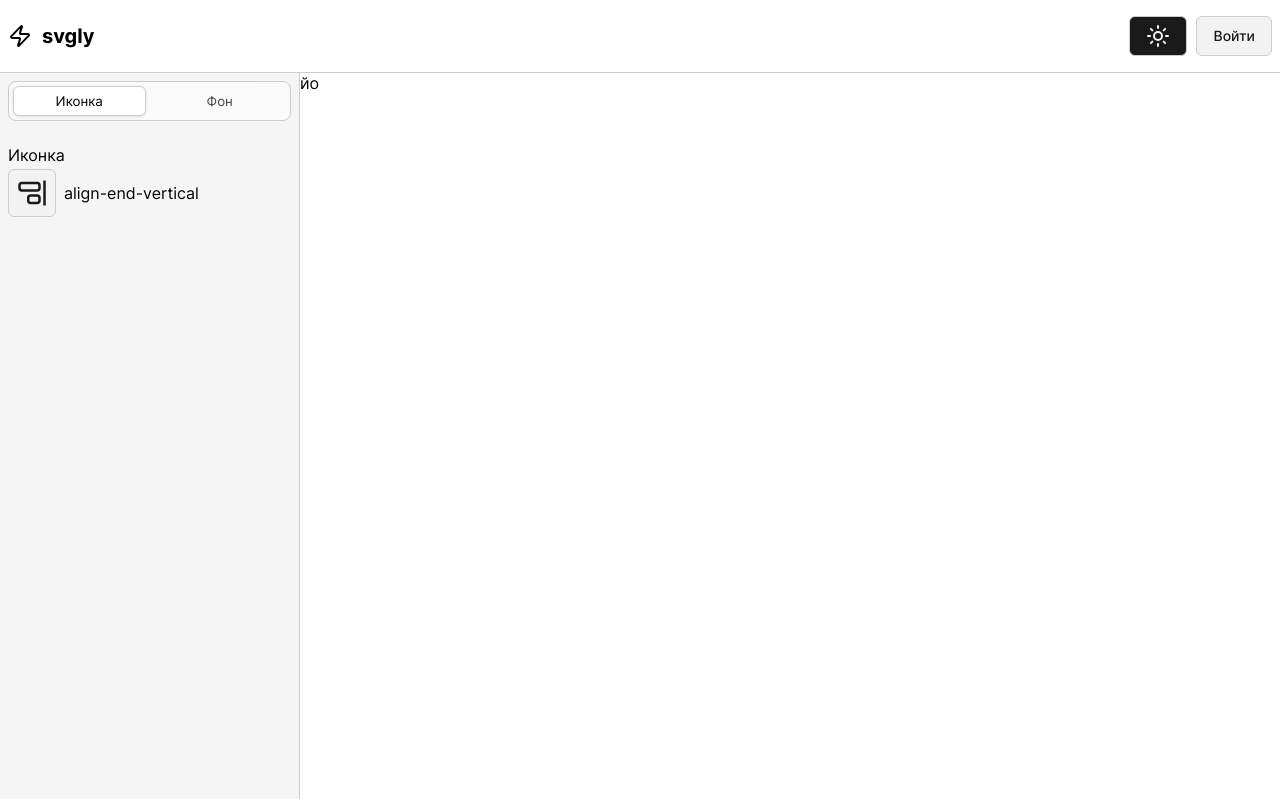
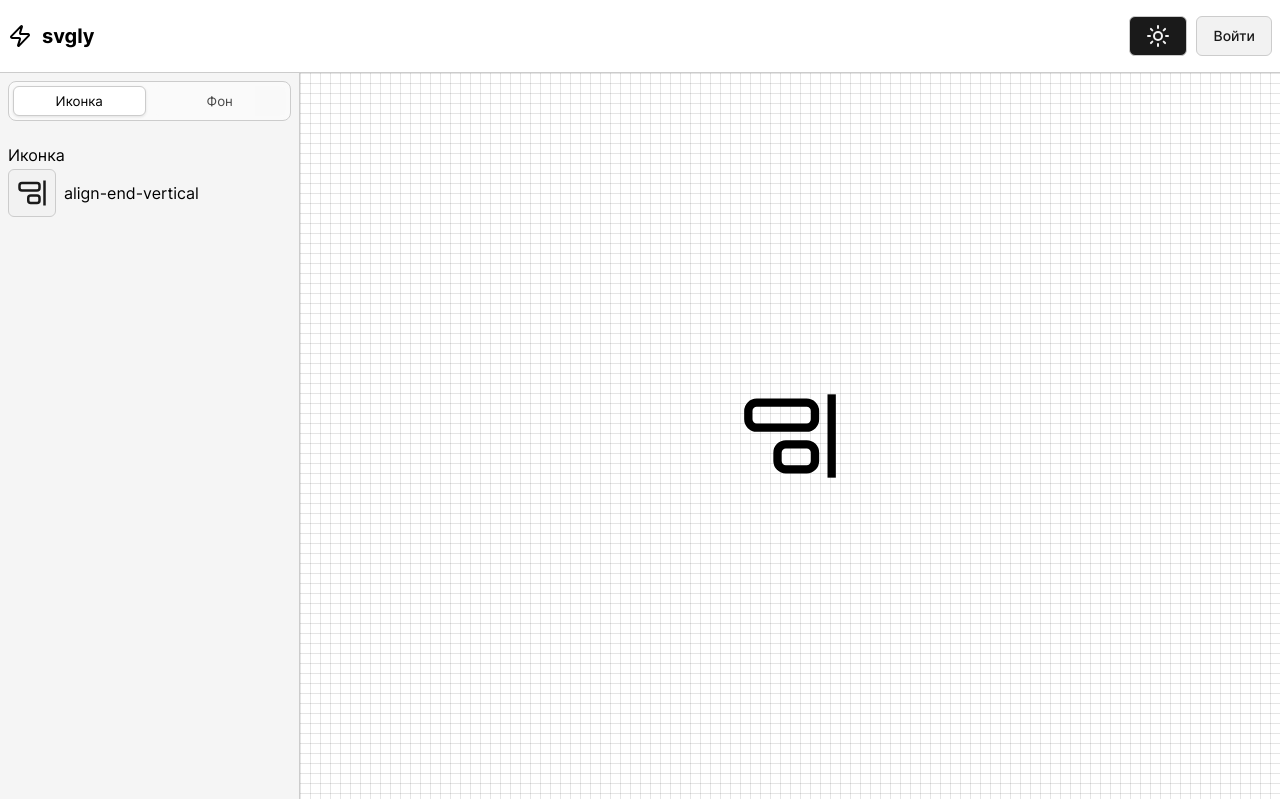
Before and after one commit to Daniil-Oberlev/svgly, a Vue app: page / in a window 1280 px wide. Built offline with nearby package versions, Linux system fonts and the light colour scheme.

Commit message:
feat(icon): add icon ref to main component

```diff
--- a/src/components/templates/Main/AppMain.vue
+++ b/src/components/templates/Main/AppMain.vue
@@ -1,5 +1,41 @@
-<script setup lang="ts"></script>
+<script setup lang="ts">
+  import AppIcon from '@/components/shared/Icon/AppIcon.vue'
+
+  import { useIcon } from '@/composables/useIcon'
+
+  const { currentIconName } = useIcon()
+</script>
 
 <template>
-  <div>йо</div>
+  <div class="main">
+    <div class="icon-container">
+      <AppIcon
+        :name="currentIconName"
+        :size="100"
+      />
+    </div>
+  </div>
 </template>
+
+<style scoped lang="css">
+  .main {
+    width: 100%;
+    height: calc(100vh - 2.5rem - 2px - 2rem);
+    background-image:
+      linear-gradient(rgba(0, 0, 0, 0.1) 1px, transparent 1px),
+      linear-gradient(90deg, rgba(0, 0, 0, 0.1) 1px, transparent 1px);
+    background-size: 10px 10px;
+    background-position: 0 0;
+    position: relative;
+  }
+
+  .icon-container {
+    position: absolute;
+    top: 50%;
+    left: 50%;
+    transform: translate(-50%, -50%);
+    display: flex;
+    align-items: center;
+    justify-content: center;
+  }
+</style>
--- a/src/components/templates/Sidebar/AppSidebar.vue
+++ b/src/components/templates/Sidebar/AppSidebar.vue
@@ -10,7 +10,7 @@
 
 <style scoped lang="css">
   .aside {
-    min-height: calc(100vh - 2.5rem - 2px - 2rem);
+    height: calc(100vh - 2.5rem - 2px - 2rem);
     min-width: 300px;
     background-color: var(--background-tertiary);
     padding: 0.5rem;
--- a/src/components/templates/Sidebar/components/icons/IconTabMenu.vue
+++ b/src/components/templates/Sidebar/components/icons/IconTabMenu.vue
@@ -1,17 +1,17 @@
 <script setup lang="ts">
-  import { ref } from 'vue'
-
   import IconModal from '@/components/widgets/Modals/IconModal/IconModal.vue'
 
-  const iconName = ref('align-end-vertical')
+  import { useIcon } from '@/composables/useIcon'
+
+  const { currentIconName } = useIcon()
 </script>
 
 <template>
   <div class="icon__form">
     <label>Иконка</label>
     <div class="icon__form-button-component">
-      <IconModal v-model="iconName" />
-      <span>{{ iconName }}</span>
+      <IconModal v-model="currentIconName" />
+      <span>{{ currentIconName }}</span>
     </div>
   </div>
 </template>
--- /dev/null
+++ b/src/composables/useIcon.ts
@@ -0,0 +1,6 @@
+import { ref } from 'vue'
+import type { Ref } from 'vue'
+
+const currentIconName = ref<string>('align-end-vertical')
+
+export const useIcon = (): { currentIconName: Ref<string> } => ({ currentIconName })
```
